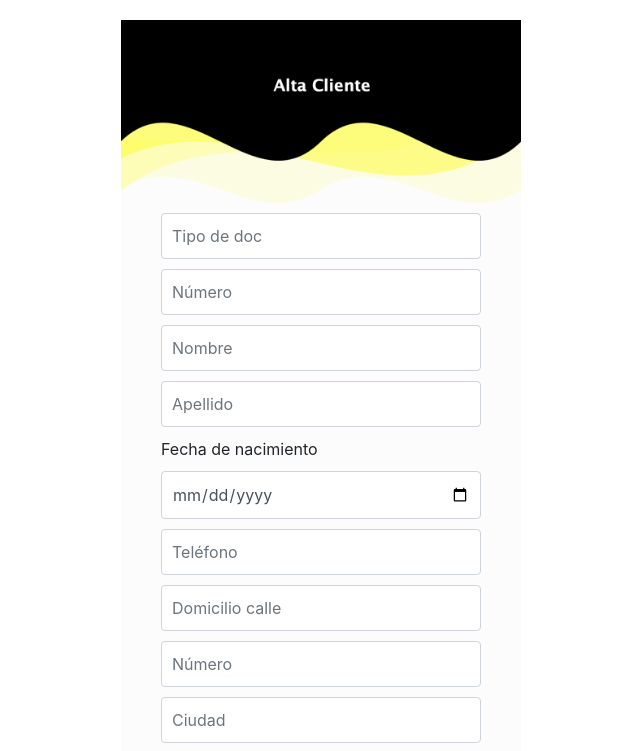
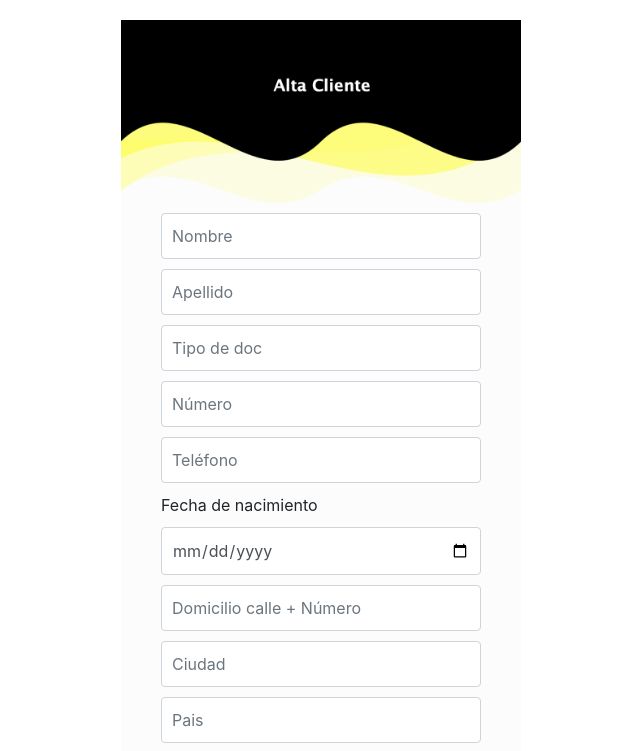
Before and after one commit to cristian473/Henry-Bank, a React (Create React App) app in the folder client/: page /users/new3/1 in a window 1280 px wide. Shown: the top 751 px of the page, without its empty margins (319-959 px from the left). Built offline with nearby package versions, Linux system fonts and the light colour scheme.

Commit message:
funciona formAltaCliente

```diff
--- a/client/src/App.js
+++ b/client/src/App.js
@@ -3,7 +3,6 @@ import './css/App.css';
 import { Route } from 'react-router-dom';
 
 import AddUserForm from "./components/Cliente/FormularioAltaCliente.jsx";
-import AddUserForm2 from "./components/Cliente/FormularioAltaDomicilio.jsx";
 import LoginForm from './components/Usuario/Login.jsx';
 import Home from './components/Usuario/Onboarding.jsx';
 import FormularioUsuario from './components/Usuario/FormularioCrearUsuario.jsx'
@@ -22,12 +21,6 @@ function App() {
           <AddUserForm id={match.params.id}/>
         }
       />
-      <Route
-        exact path='/users/new2/:id'
-        component={({ match }) =>
-          <AddUserForm2 id={match.params.id}/>
-        }
-      />
       <Route exact path='/users/login' component={LoginForm} />
       <Route exact path='/users/new' component={FormularioUsuario} />
       <Route exact path='/logingoogle' component={LoginGoogle} />
--- a/client/src/actions/AddUserActions.js
+++ b/client/src/actions/AddUserActions.js
@@ -30,7 +30,6 @@ export function modifyUser(id, user) {
       } else {
         alert("Error en campos");
       }
-
     });
   };
 }
--- a/client/src/components/Cliente/FormularioAltaCliente.jsx
+++ b/client/src/components/Cliente/FormularioAltaCliente.jsx
@@ -1,20 +1,20 @@
 import React, { useState } from "react";
 import { modifyUser } from "../../actions/AddUserActions";
+import { connect } from 'react-redux'
 import "./CSS/altaCliente.css";
 import header from "./Images/header.png";
 
-const AddUserForm = ({ id }) => {
+const AddUserForm = function ({ id, modifyUser }){
   const initialUserState = {
-    userId: id,
+    id: id,
+    firstName: "",
+    lastName: "",
     documentType: "",
-    documentNumber: "",
-    name: "",
-    lastname: "",
-    birthdate: "",
-    street: "",
-    houseNumber: "",
+    identification: "",
+    phone: "",
+    birthDate: "",
+    address: "",
     city: "",
-    province: "",
     country: ""
   };
   const [user, setUser] = useState(initialUserState);
@@ -37,6 +37,20 @@ const AddUserForm = ({ id }) => {
           <div class="input-gruop mb-3">
             <input
               class="form-control"
+              name="firstName"
+              placeholder="Nombre"
+              value={user.firstName}
+              onChange={handleInputChange}
+            />
+            <input
+              class="form-control"
+              name="lastName"
+              placeholder="Apellido"
+              value={user.lastName}
+              onChange={handleInputChange}
+            />
+            <input
+              class="form-control"
               name="documentType"
               placeholder="Tipo de doc"
               value={user.documentType}
@@ -44,32 +58,9 @@ const AddUserForm = ({ id }) => {
             />
             <input
               class="form-control"
-              name="documentNumber"
+              name="identification"
               placeholder="Número"
-              value={user.documentNumber}
-              onChange={handleInputChange}
-            />
-            <input
-              class="form-control"
-              name="name"
-              placeholder="Nombre"
-              value={user.name}
-              onChange={handleInputChange}
-            />
-            <input
-              class="form-control"
-              name="lastname"
-              placeholder="Apellido"
-              value={user.lastname}
-              onChange={handleInputChange}
-            />
-            <p>Fecha de nacimiento</p>
-            <input
-              class="form-control"
-              type="date"
-              name="birthdate"
-              placeholder="Fecha de nacimiento"
-              value={user.birthdate}
+              value={user.identification}
               onChange={handleInputChange}
             />
             <input
@@ -79,18 +70,20 @@ const AddUserForm = ({ id }) => {
               value={user.phone}
               onChange={handleInputChange}
             />
+            <p>Fecha de nacimiento</p>
             <input
-              class='form-control'
-              name="street"
-              placeholder="Domicilio calle"
-              value={user.street}
+              class="form-control"
+              type="date"
+              name="birthDate"
+              placeholder="Fecha de nacimiento"
+              value={user.birthDate}
               onChange={handleInputChange}
             />
             <input
               class='form-control'
-              name="houseNumber"
-              placeholder="Número"
-              value={user.houseNumber}
+              name="address"
+              placeholder="Domicilio calle + Número"
+              value={user.address}
               onChange={handleInputChange}
             />
             <input
@@ -102,30 +95,24 @@ const AddUserForm = ({ id }) => {
             />
             <input
               class='form-control'
-              name="province"
-              placeholder="Provincia"
-              value={user.province}
-              onChange={handleInputChange}
-            />
-            <input
-              class='form-control'
               name="country"
               placeholder="Pais"
               value={user.country}
               onChange={handleInputChange}
             />
           </div>
+
+          <div className="altaButtons">
+            <a id="buttons" href="/">
+              Atrás
+            </a>
+            <input type="submit" id="buttons" value="Enviar" />
+          </div>
         </form>
-        <div className="altaButtons">
-          <a id="buttons" href="/">
-            Atrás
-          </a>
-          <input type="submit" id="buttons" value="Enviar" />
-        </div>
         <a href="/help">¿Necesitás ayuda?</a>
       </div>
     </div>
   );
 };
 
-export default AddUserForm;
+export default connect(null, { modifyUser })(AddUserForm);
```
Also changed, not shown: 1 other file (tests, documents, lock files or other folders).
